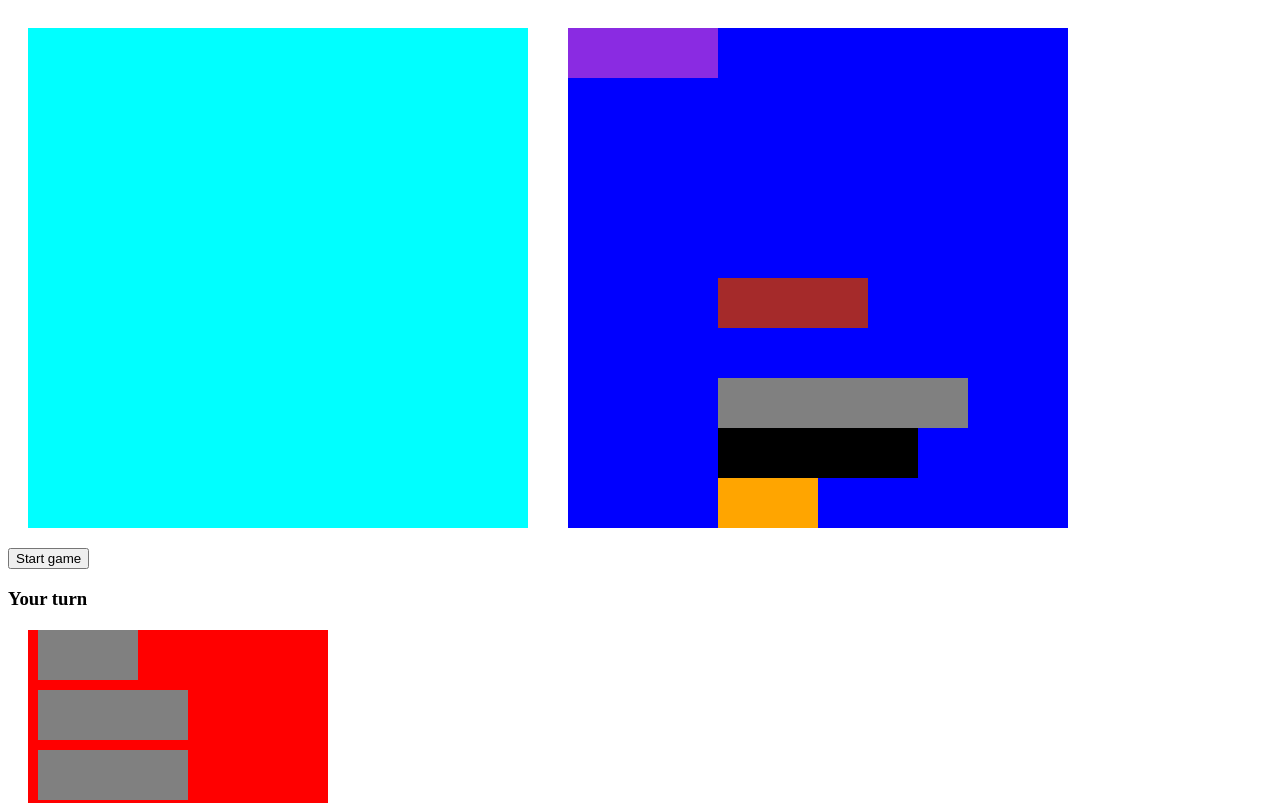
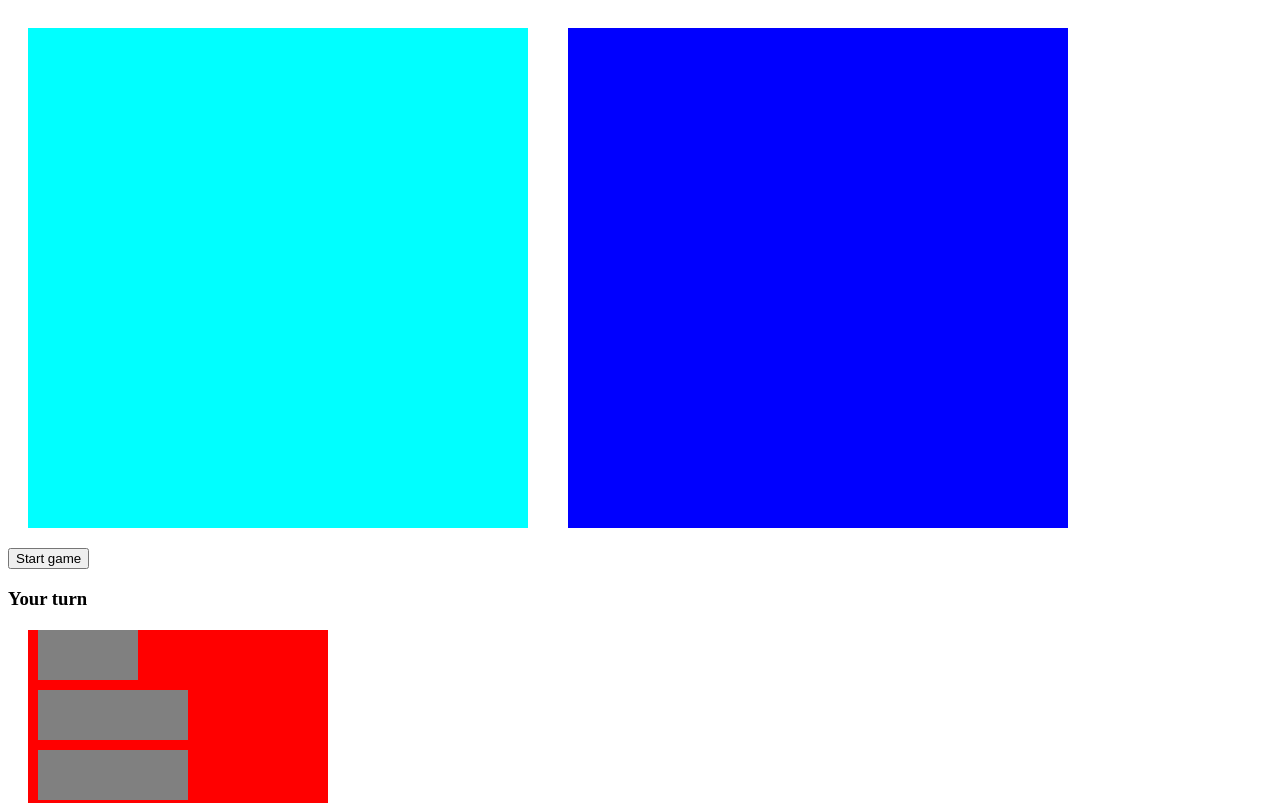
Before and after one commit to samuelbroman/Battleships, a plain HTML site: page index.html in a window 1280 px wide. Shown: the top 803 px of the page. Drawn offline with Linux system fonts and the light colour scheme.

Commit message:
removed colors on enemy ships

```diff
--- a/style.css
+++ b/style.css
@@ -84,23 +84,18 @@
 }
 
 .s2{
-    background-color: orange;
 }
 
 .s3n1{
-    background-color: brown;
 }
 
 .s3n2{
-    background-color: blueviolet;
 }
 
 .s4{
-    background-color: black;
 }
 
 .s5{
-    background-color: gray;
 }
 .size2{
     background-color: grey;
```
